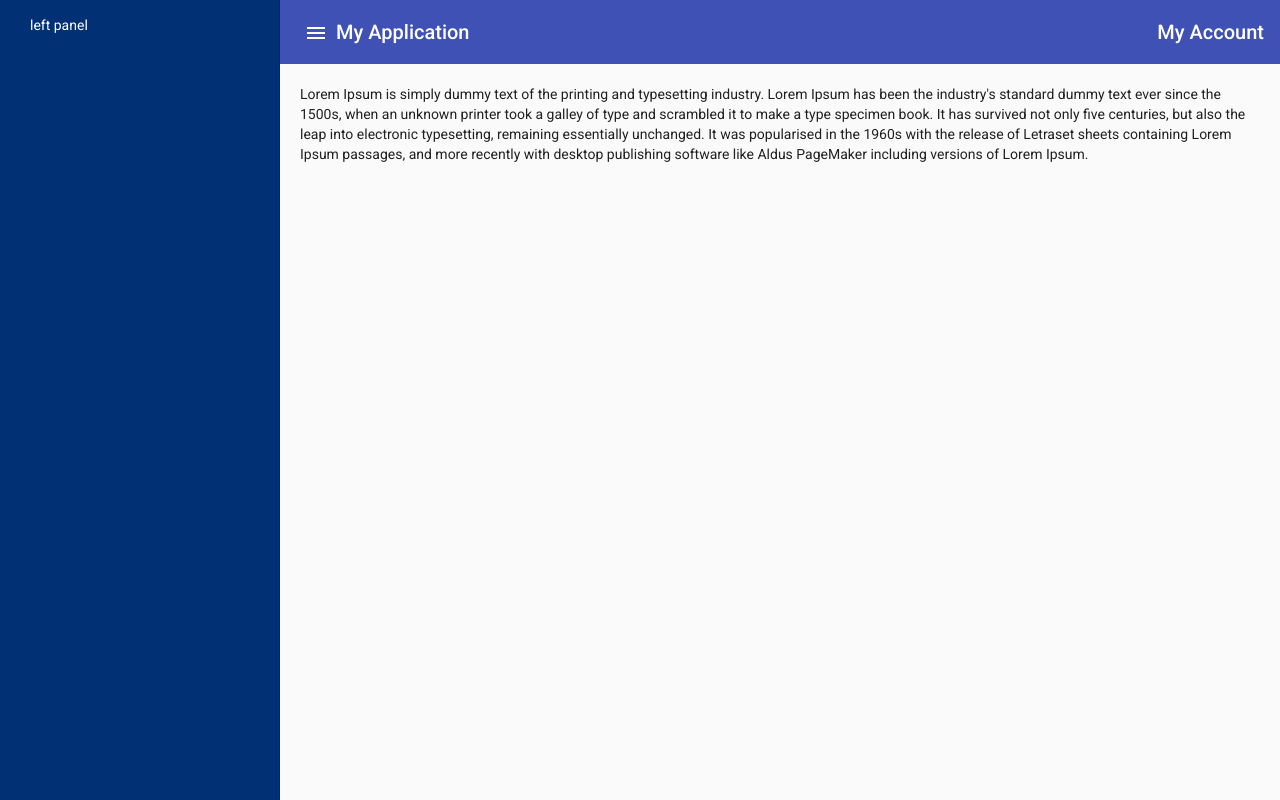
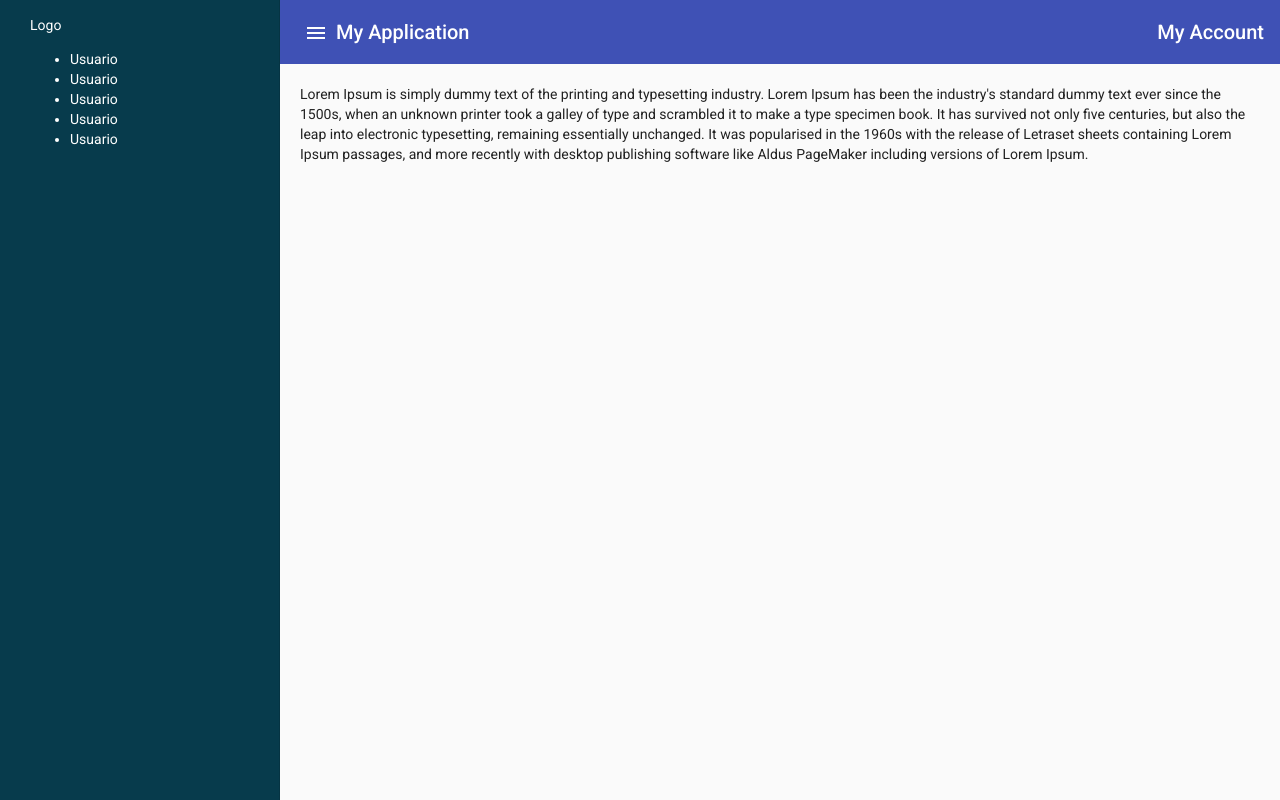
Before and after one commit to robertramosastudillo/crud-angular, an Angular app: page / in a window 1280 px wide. Built offline with nearby package versions, Linux system fonts and the light colour scheme.

Commit message:
Se empezo a trabajar en el diseño del sidebar

```diff
--- a/src/app/modules/layout/sidebar/sidebar.component.html
+++ b/src/app/modules/layout/sidebar/sidebar.component.html
@@ -1,3 +1,15 @@
-  <mat-sidenav mode="side" #sidenav opened position="start">
-    left panel
-  </mat-sidenav>
+<mat-sidenav mode="side" #sidenav opened position="start">
+  <div>
+    <!-- Logo -->
+    <p>Logo</p>
+  </div>
+  <div>
+    <ul>
+      <li>Usuario</li>
+      <li>Usuario</li>
+      <li>Usuario</li>
+      <li>Usuario</li>
+      <li>Usuario</li>
+    </ul>
+  </div>
+</mat-sidenav>
--- a/src/styles.scss
+++ b/src/styles.scss
@@ -1,20 +1,32 @@
 /* You can add global styles to this file, and also import other style files */
 
-html, body { height: 100%; }
-body { margin: 0; font-family: Roboto, "Helvetica Neue", sans-serif; }
+html,
+body {
+  height: 100%;
+}
+body {
+  margin: 0;
+  font-family: Roboto, "Helvetica Neue", sans-serif;
+}
 
 /* You can add global styles to this file, and also import other style files */
 mat-sidenav {
-    width: 280px;
-    padding:15px;
+  width: 280px;
+  padding: 15px;
 }
 .mat-drawer {
-    background-color: #023075;
-    color:#fff
+  background-color: #073b4c;
+  color: #fff;
 }
 .main-content {
-    padding:20px;
+  padding: 20px;
 }
 .toolbar-spacer {
-    flex: 1 1 auto;
+  flex: 1 1 auto;
 }
+
+// 073B4C
+// 118AB2
+// 06D6A0
+// FFD166
+// EF476F
```
